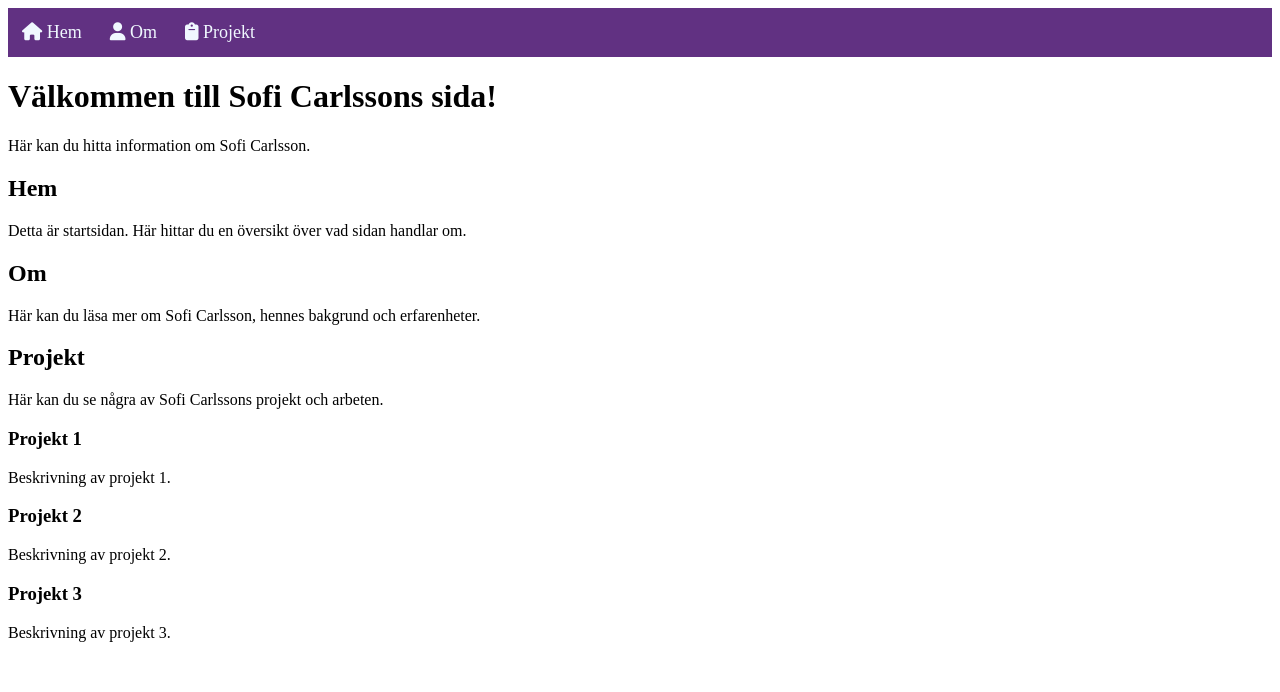
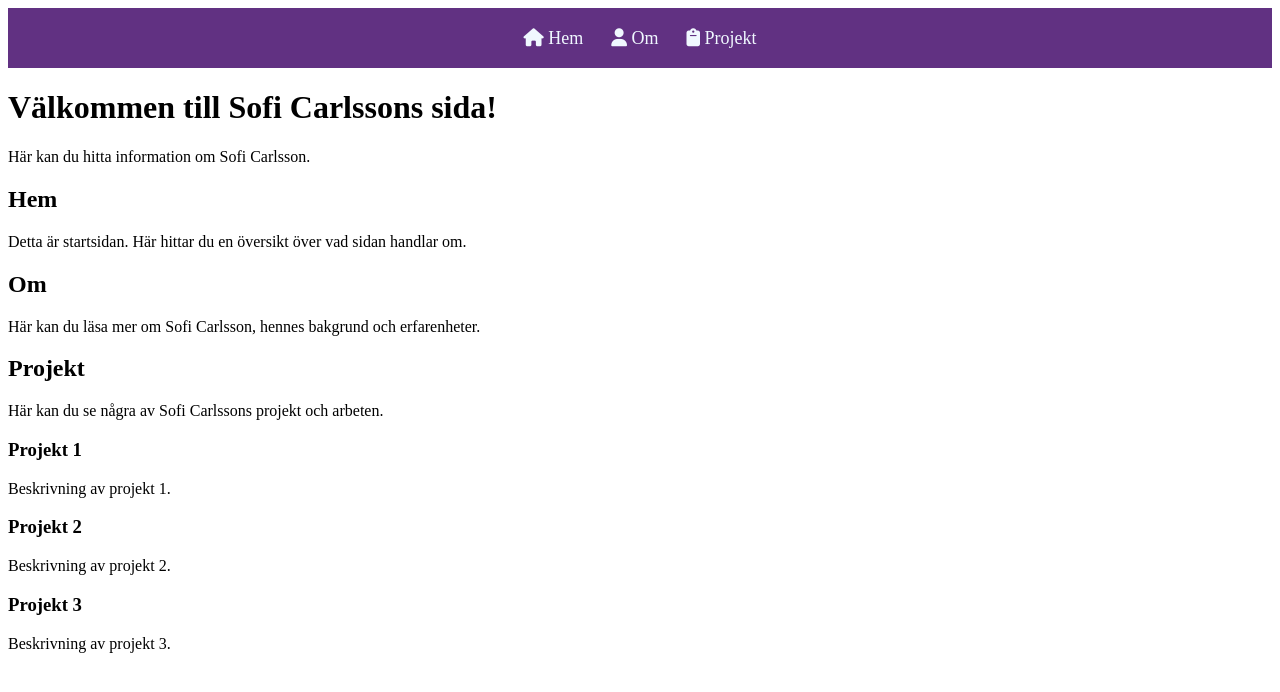
Before and after one commit to SofiCarlsson/sofi-carlsson-sida, a plain HTML site: page index.html in a window 1280 px wide. Drawn offline with Linux system fonts and the light colour scheme.

Commit message:
Meny text a center

```diff
--- a/styles.css
+++ b/styles.css
@@ -5,11 +5,20 @@
 .topnav{
     background-color: #613182;
     overflow: hidden;
+    display: flex; /*För att få det centrerat*/
+    justify-content: center;/*För att få det centrerat*/
+    align-items: center;/*För att få det centrerat*/
+    height: 60px;
+
 }
+
+
 
 /* För att styla länkarna i menyn */
 .topnav a {
-    float: left;
+    display: flex; /*innan var det float: left*/
+    align-items: center;/*För att få det centrerat*/
+    line-height: 60px;
     display: block;
     color: aliceblue;
     text-align: center;
```
